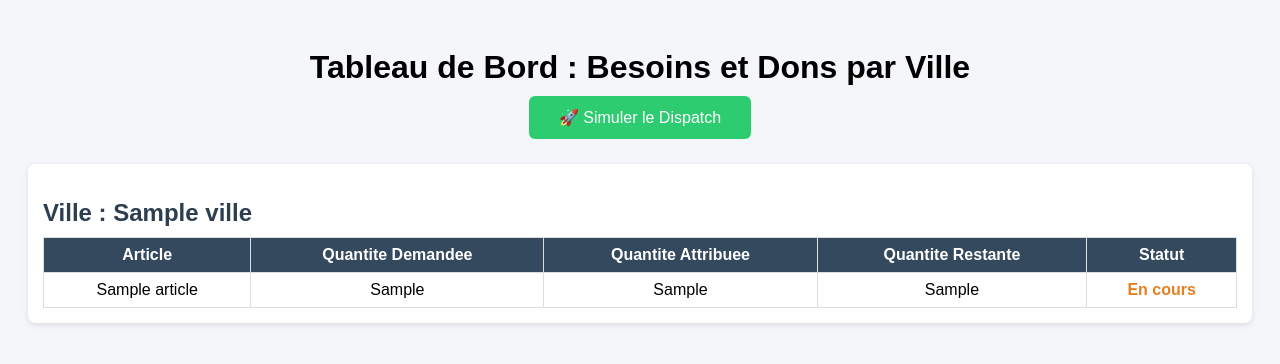
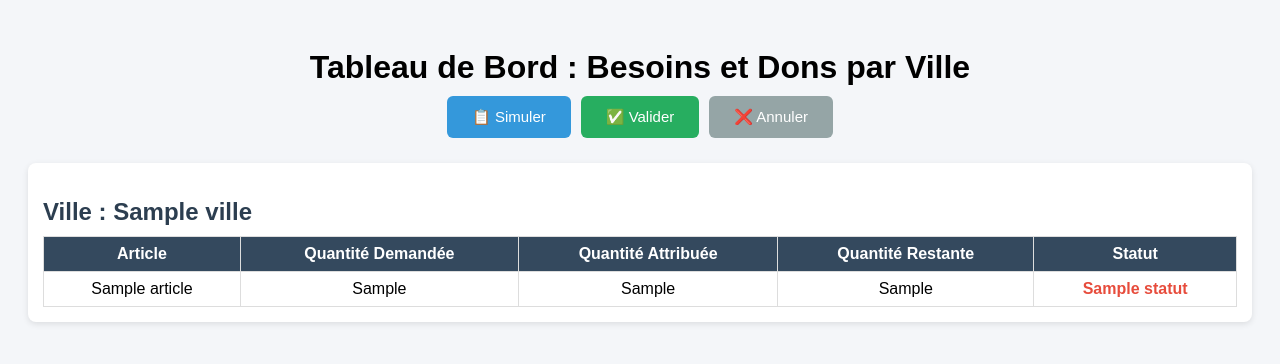
Before and after one commit to vanella123/ETU004135-ETU004290-ETU004117-BNGRC, a PHP site: template app/views/dashbord.php in a window 1280 px wide. Shown: the top 364 px of the page. Run offline with PHP 8.4, Linux system fonts and the light colour scheme; the template is opened without the code that fills it: most values are stand-ins (such as "Sample title", 1, 10 or a date in 2020).

Commit message:
2-emmecommit

```diff
--- a/app/views/dashbord.php
+++ b/app/views/dashbord.php
@@ -17,22 +17,30 @@
         .top-bar {
             text-align: center;
             margin-bottom: 25px;
+            display: flex;
+            gap: 10px;
+            justify-content: center;
+            flex-wrap: wrap;
         }
 
-        .btn-dispatch {
-            background-color: #2ecc71;
+        .btn {
             color: white;
             border: none;
-            padding: 12px 30px;
-            font-size: 16px;
+            padding: 12px 25px;
+            font-size: 15px;
             border-radius: 6px;
             cursor: pointer;
             transition: background 0.3s;
         }
 
-        .btn-dispatch:hover {
-            background-color: #27ae60;
-        }
+        .btn-simulate { background-color: #3498db; }
+        .btn-simulate:hover { background-color: #2980b9; }
+
+        .btn-validate { background-color: #27ae60; }
+        .btn-validate:hover { background-color: #229954; }
+
+        .btn-cancel { background-color: #95a5a6; }
+        .btn-cancel:hover { background-color: #7f8c8d; }
 
         .ville-card {
             background: white;
@@ -42,15 +50,9 @@
             box-shadow: 0 2px 6px rgba(0,0,0,0.1);
         }
 
-        h2 {
-            margin-bottom: 10px;
-            color: #2c3e50;
-        }
+        h2 { margin-bottom: 10px; color: #2c3e50; }
 
-        table {
-            width: 100%;
-            border-collapse: collapse;
-        }
+        table { width: 100%; border-collapse: collapse; }
 
         th, td {
             padding: 8px;
@@ -58,23 +60,33 @@
             text-align: center;
         }
 
-        th {
-            background-color: #34495e;
+        th { background-color: #34495e; color: white; }
+
+        .status-satisfait { color: #27ae60; font-weight: bold; }
+        .status-en-cours  { color: #e67e22; font-weight: bold; }
+        .status-en-attente { color: #e74c3c; font-weight: bold; }
+
+        /* Ligne simulée : fond jaune */
+        .row-simulated { background-color: #fff9c4 !important; }
+
+        .sim-badge {
+            display: inline-block;
+            background: #f39c12;
             color: white;
-        }
-
-        .status-satisfait {
-            color: #27ae60;
+            padding: 2px 8px;
+            border-radius: 10px;
+            font-size: 12px;
             font-weight: bold;
         }
 
-        .status-en-cours {
-            color: #e67e22;
-            font-weight: bold;
-        }
-
-        .status-attente {
-            color: #e74c3c;
+        .info-simulation {
+            background: #fff3cd;
+            border: 2px solid #f39c12;
+            border-radius: 8px;
+            padding: 12px 20px;
+            margin-bottom: 20px;
+            text-align: center;
+            color: #856404;
             font-weight: bold;
         }
     </style>
@@ -83,55 +95,93 @@
 
 <h1>Tableau de Bord : Besoins et Dons par Ville</h1>
 
+<!-- 3 boutons toujours visibles -->
 <div class="top-bar">
-    <form method="GET" action="simulation">
-        <button type="submit" class="btn-dispatch">
-            🚀 Simuler le Dispatch
-        </button>
+    <form method="POST" action="simulate" style="display: inline;">
+        <button type="submit" class="btn btn-simulate">📋 Simuler</button>
+    </form>
+    <form method="POST" action="dispatch" style="display: inline;">
+        <button type="submit" class="btn btn-validate" onclick="return confirm('Confirmer le dispatch réel de TOUS les dons ?')">✅ Valider</button>
+    </form>
+    <form method="GET" action="/" style="display: inline;">
+        <button type="submit" class="btn btn-cancel">❌ Annuler</button>
     </form>
 </div>
 
+<?php if (isset($showSimulation)): ?>
+    <div class="info-simulation">
+        ⚠️ Mode simulation — Les lignes en <span style="background: #fff9c4; padding: 2px 6px;">jaune</span> montrent les nouvelles distributions (pas encore en base)
+    </div>
+<?php endif; ?>
+
 <?php
+// Index des ajouts simulés par besoin_id
+$simulationIndex = [];
+if (isset($showSimulation) && isset($simulation) && !empty($simulation['besoins'])) {
+    foreach ($simulation['besoins'] as $b) {
+        $simulationIndex[$b['id']] = $b;
+    }
+}
+
 $currentVille = null;
 
 foreach ($dashboard as $row):
+    $simData = $simulationIndex[$row['besoin_id']] ?? null;
+    $hasSimulation = $simData && $simData['ajout_simule'] > 0;
 
-    // Commencer une nouvelle ville
     if ($currentVille != $row['ville']):
         if ($currentVille != null):
             echo "</table></div>";
         endif;
-
         $currentVille = $row['ville'];
 ?>
-
     <div class="ville-card">
         <h2>Ville : <?= htmlspecialchars($row['ville']) ?></h2>
         <table>
             <tr>
                 <th>Article</th>
-                <th>Quantite Demandee</th>
-                <th>Quantite Attribuee</th>
-                <th>Quantite Restante</th>
+                <th>Quantité Demandée</th>
+                <th>Quantité Attribuée</th>
+                <th>Quantité Restante</th>
                 <th>Statut</th>
             </tr>
-
 <?php endif; ?>
 
-            <tr>
+            <tr class="<?= $hasSimulation ? 'row-simulated' : '' ?>">
                 <td><?= htmlspecialchars($row['article']) ?></td>
                 <td><?= $row['quantite_demandee'] ?></td>
-                <td><?= $row['quantite_attribuee'] ?></td>
-                <td><?= $row['quantite_restante'] ?></td>
-                <td>
-                    <?php if ($row['quantite_restante'] == 0 && $row['quantite_attribuee'] > 0): ?>
-                        <span class="status-satisfait">Satisfait</span>
-                    <?php elseif ($row['quantite_attribuee'] > 0 && $row['quantite_restante'] > 0): ?>
-                        <span class="status-en-cours">En cours</span>
-                    <?php else: ?>
-                        <span class="status-attente">Pas de dons</span>
-                    <?php endif; ?>
-                </td>
+
+                <?php if ($hasSimulation): ?>
+                    <td>
+                        <?= $row['quantite_attribuee'] ?>
+                        <span class="sim-badge">+<?= $simData['ajout_simule'] ?></span>
+                    </td>
+                    <td><?= $simData['nouveau_reste'] ?></td>
+                    <td>
+                        <?php
+                        if ($simData['nouveau_reste'] == 0 && $simData['nouveau_attribue'] > 0):
+                            echo '<span class="status-satisfait">Satisfait</span>';
+                        elseif ($simData['nouveau_attribue'] > 0):
+                            echo '<span class="status-en-cours">En cours</span>';
+                        else:
+                            echo '<span class="status-en-attente">En attente</span>';
+                        endif;
+                        ?>
+                    </td>
+                <?php else: ?>
+                    <td><?= $row['quantite_attribuee'] ?></td>
+                    <td><?= $row['quantite_restante'] ?></td>
+                    <td>
+                        <?php
+                        $statusClass = match($row['statut']) {
+                            'Satisfait' => 'status-satisfait',
+                            'En cours'  => 'status-en-cours',
+                            default     => 'status-en-attente',
+                        };
+                        ?>
+                        <span class="<?= $statusClass ?>"><?= htmlspecialchars($row['statut']) ?></span>
+                    </td>
+                <?php endif; ?>
             </tr>
 
 <?php endforeach; ?>
```
Also changed, not shown: app/config/route.php (+14 -16 lines), app/model/DashboardModel.php (+38 -1 lines), app/model/DispatchModel.php (+59 -9 lines).
